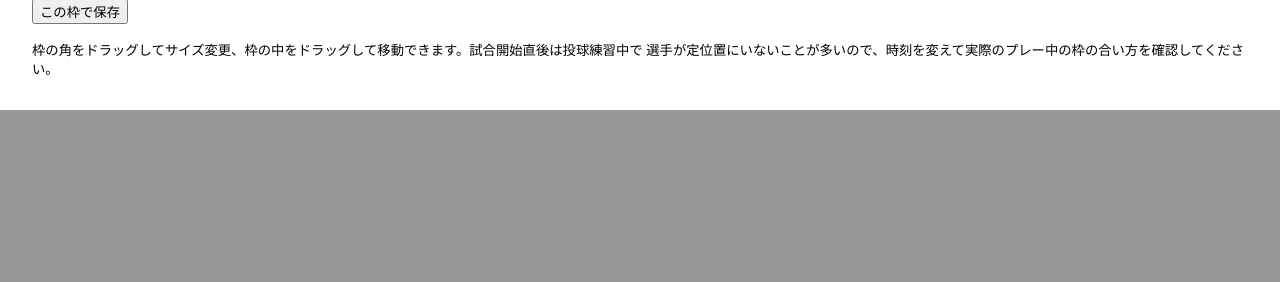
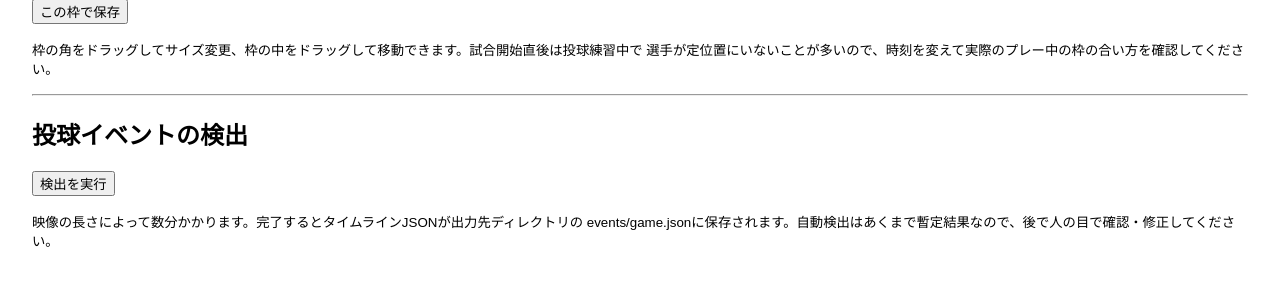
Before and after one commit to atxc125-wq/baseball_movie_clop, a Flask app: template src/baseball_clop/web/templates/roi.html in a window 1280 px wide. Shown: the part 882-1164 px from the top of the page. Before the commit the page ends 992 px from the top, so only its background shows below. Run offline with Flask 3, Linux system fonts and the light colour scheme; the template is opened without the code that fills it, so the values that code supplies are empty.

Commit message:
Web UIに検出実行ボタンを追加し、CLIなしで投球イベント検出を実行できるようにする
検出処理は数分かかることがあるためバックグラウンドスレッドで実行し、
ポーリングで進捗(実行中/完了/エラー)を画面に反映する。

Co-Authored-By: Claude Sonnet 4.6 <noreply@anthropic.com>
Claude-Session: https://claude.ai/code/session_01136VhBrcyofY1yNbhzBG9e

```diff
--- a/src/baseball_clop/cli.py
+++ b/src/baseball_clop/cli.py
@@ -98,7 +98,7 @@ def _cmd_ui(args: argparse.Namespace) -> None:
     print("終了するには Ctrl+C を押してください。")
     if not args.no_browser:
         threading.Timer(1.0, lambda: webbrowser.open(url)).start()
-    create_app().run(host="127.0.0.1", port=args.port, debug=False)
+    create_app().run(host="127.0.0.1", port=args.port, debug=False, threaded=True)
 
 
 def _cmd_all(args: argparse.Namespace) -> None:
--- a/src/baseball_clop/web/app.py
+++ b/src/baseball_clop/web/app.py
@@ -9,15 +9,26 @@ from __future__ import annotations
 
 import io
 import subprocess
+import threading
 from dataclasses import dataclass, field
 from pathlib import Path
 
 import cv2
 from flask import Flask, jsonify, redirect, render_template, request, send_file, url_for
 
-from .. import audio_sync, roi_store
-from ..config import MainCameraROIs
+from .. import audio_sync, pipeline, roi_store
+from ..config import MainCameraROIs, PipelineConfig
+from ..scoring import timeline_io
 from ..video_io import iter_frames
+
+
+@dataclass
+class DetectStatus:
+    state: str = "idle"  # idle | running | done | error
+    message: str = ""
+    timeline_path: str = ""
+    pitch_count: int = 0
+    pickoff_count: int = 0
 
 
 @dataclass
@@ -27,6 +38,7 @@ class AppState:
     out_dir: str = ""
     wide_offset_sec: float = 0.0
     rois: MainCameraROIs = field(default_factory=MainCameraROIs)
+    detect: DetectStatus = field(default_factory=DetectStatus)
 
 
 def _rois_path(out_dir: str) -> Path:
@@ -36,6 +48,7 @@ def _rois_path(out_dir: str) -> Path:
 def create_app() -> Flask:
     app = Flask(__name__)
     state = AppState()
+    detect_lock = threading.Lock()
 
     @app.get("/")
     def setup_page():
@@ -132,6 +145,57 @@ def create_app() -> Flask:
         roi_store.save(state.rois, _rois_path(state.out_dir))
         return jsonify({"ok": True})
 
+    @app.post("/api/detect")
+    def api_run_detect():
+        if not state.main_path:
+            return jsonify({"error": "メイン映像が設定されていません"}), 400
+        if not state.wide_path:
+            return jsonify({"error": "ワイド映像が設定されていません(検出にはワイド映像が必要です)"}), 400
+        if not state.out_dir:
+            return jsonify({"error": "出力先ディレクトリが設定されていません"}), 400
+
+        if not detect_lock.acquire(blocking=False):
+            return jsonify({"error": "既に検出処理を実行中です"}), 409
+
+        state.detect = DetectStatus(state="running", message="検出処理を実行中です…(映像の長さによって数分かかります)")
+        main_path, wide_path, out_dir = state.main_path, state.wide_path, state.out_dir
+        wide_offset_sec, rois = state.wide_offset_sec, state.rois
+
+        def _run() -> None:
+            try:
+                config = PipelineConfig()
+                config.detection.main_rois = rois
+                timeline = pipeline.detect(main_path, wide_path, config=config, wide_offset_sec=wide_offset_sec)
+                timeline_path = str(Path(out_dir) / "events" / "game.json")
+                timeline_io.save_json(timeline, timeline_path)
+                state.detect = DetectStatus(
+                    state="done",
+                    message="検出が完了しました。あくまで暫定結果なので必ず確認してください。",
+                    timeline_path=timeline_path,
+                    pitch_count=len(timeline.pitches),
+                    pickoff_count=len(timeline.pickoffs),
+                )
+            except Exception as e:
+                state.detect = DetectStatus(state="error", message=str(e))
+            finally:
+                detect_lock.release()
+
+        threading.Thread(target=_run, daemon=True).start()
+        return jsonify({"ok": True})
+
+    @app.get("/api/detect-status")
+    def api_detect_status():
+        d = state.detect
+        return jsonify(
+            {
+                "state": d.state,
+                "message": d.message,
+                "timeline_path": d.timeline_path,
+                "pitch_count": d.pitch_count,
+                "pickoff_count": d.pickoff_count,
+            }
+        )
+
     # テスト等から状態を直接差し込めるようにしておく。
     app.config["STATE"] = state
     return app
--- a/src/baseball_clop/web/static/roi.js
+++ b/src/baseball_clop/web/static/roi.js
@@ -134,3 +134,63 @@ document.getElementById("save-btn").addEventListener("click", async () => {
 });
 
 render();
+
+const detectBtn = document.getElementById("detect-btn");
+const detectStatusEl = document.getElementById("detect-status");
+let detectPollTimer = null;
+
+function renderDetectStatus(data) {
+  if (data.state === "running") {
+    detectStatusEl.textContent = data.message || "実行中...";
+    detectStatusEl.style.color = "#555";
+  } else if (data.state === "done") {
+    detectStatusEl.textContent =
+      `検出完了: 投球${data.pitch_count}件・牽制候補${data.pickoff_count}件` +
+      `(${data.timeline_path})。${data.message}`;
+    detectStatusEl.style.color = "green";
+  } else if (data.state === "error") {
+    detectStatusEl.textContent = "エラー: " + data.message;
+    detectStatusEl.style.color = "#c00";
+  }
+}
+
+function pollDetectStatus() {
+  fetch("/api/detect-status")
+    .then((res) => res.json())
+    .then((data) => {
+      renderDetectStatus(data);
+      if (data.state !== "running") {
+        clearInterval(detectPollTimer);
+        detectPollTimer = null;
+        detectBtn.disabled = false;
+      }
+    });
+}
+
+detectBtn.addEventListener("click", async () => {
+  detectBtn.disabled = true;
+  detectStatusEl.textContent = "検出を開始しています...";
+  detectStatusEl.style.color = "#555";
+
+  const res = await fetch("/api/detect", { method: "POST" });
+  const data = await res.json();
+  if (!res.ok) {
+    detectStatusEl.textContent = data.error || "検出を開始できませんでした。";
+    detectStatusEl.style.color = "#c00";
+    detectBtn.disabled = false;
+    return;
+  }
+  detectPollTimer = setInterval(pollDetectStatus, 2000);
+});
+
+// 画面を開き直した場合に、前回/実行中の検出状態を復元する。
+fetch("/api/detect-status")
+  .then((res) => res.json())
+  .then((data) => {
+    if (data.state === "idle") return;
+    renderDetectStatus(data);
+    if (data.state === "running") {
+      detectBtn.disabled = true;
+      detectPollTimer = setInterval(pollDetectStatus, 2000);
+    }
+  });
--- a/src/baseball_clop/web/templates/roi.html
+++ b/src/baseball_clop/web/templates/roi.html
@@ -23,6 +23,15 @@
   <p><small>枠の角をドラッグしてサイズ変更、枠の中をドラッグして移動できます。試合開始直後は投球練習中で
   選手が定位置にいないことが多いので、時刻を変えて実際のプレー中の枠の合い方を確認してください。</small></p>
 
+  <hr>
+  <h2>投球イベントの検出</h2>
+  <p>
+    <button id="detect-btn">検出を実行</button>
+    <span id="detect-status" class="hint-text"></span>
+  </p>
+  <p><small>映像の長さによって数分かかります。完了するとタイムラインJSONが出力先ディレクトリの
+  events/game.jsonに保存されます。自動検出はあくまで暫定結果なので、後で人の目で確認・修正してください。</small></p>
+
   <script>
     window.INITIAL_ROIS = {{ rois | tojson }};
   </script>
```
Also changed, not shown: tests/test_web_app.py (+79 -0 lines).
